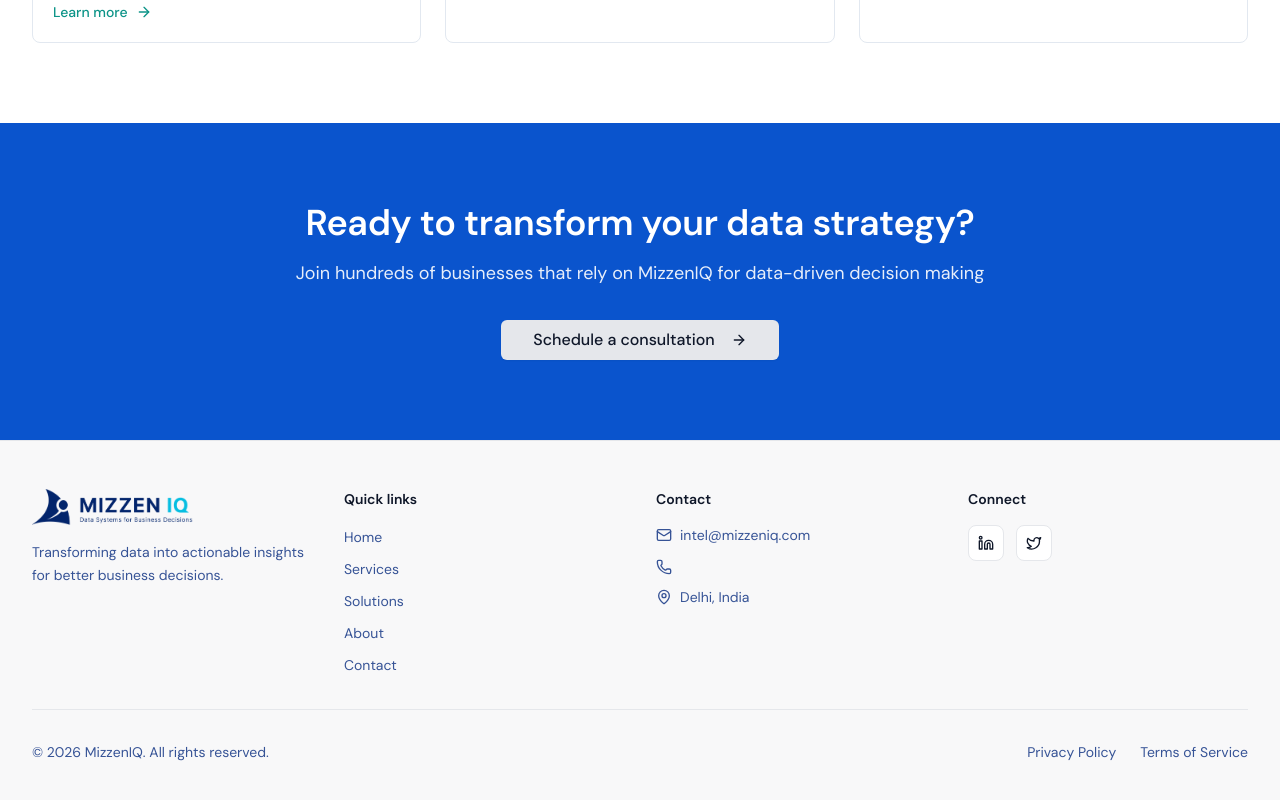
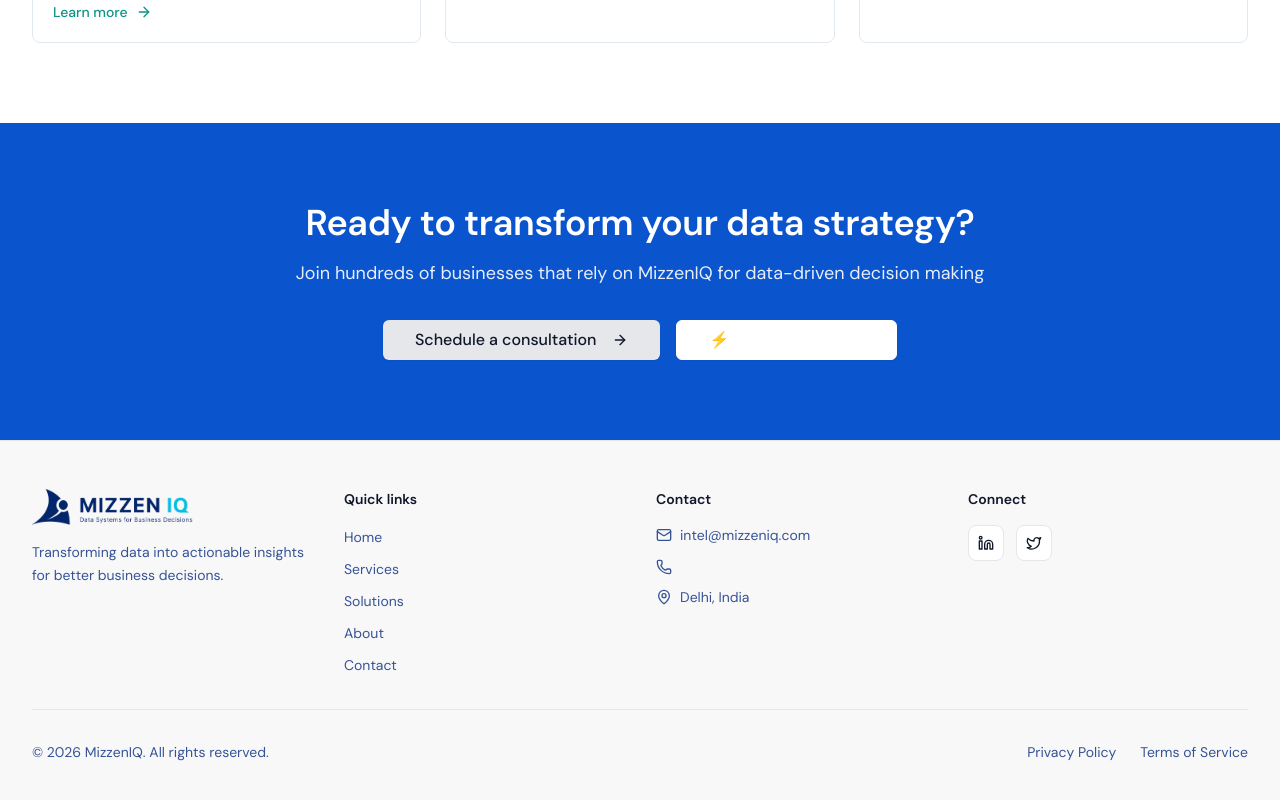
Before and after one commit to dheeerajkashyap/Website-Miz, a React (Vite) app: page /Website-Miz/CaseStudy in a window 1280 px wide. Shown: the part 1437-2237 px from the top of the page. Built offline with nearby package versions, Linux system fonts and the light colour scheme; the HTML template or start-up script is replaced by a standard one.

Commit message:
Update CaseStudy.jsx

```diff
--- a/src/pages/CaseStudy.jsx
+++ b/src/pages/CaseStudy.jsx
@@ -249,12 +249,23 @@ function CaseStudyPage() {
                 <p className="text-lg text-primary-foreground/90 mb-8 leading-relaxed">
                   Join hundreds of businesses that rely on {SITE_NAME} for data-driven decision making
                 </p>
+
+               <div className="flex flex-col sm:flex-row gap-4 justify-center">
   <Button asChild size="lg" variant="secondary" className="text-base">
     <Link to="/contact">
       Schedule a consultation
       <ArrowRight className="w-4 h-4 ml-2" />
     </Link>
   </Button>
+  <Button asChild size="lg" variant="outline" className="text-base border-white text-white hover:bg-white hover:text-primary">
+    <Link to="/freight-saver">
+      ⚡ Freight Saver
+      <ArrowRight className="w-4 h-4 ml-2" />
+    </Link>
+  </Button>
+</div>
+
+
               </motion.div>
             </div>
           </section>
```
Lines whose indentation alone changed are shown as unchanged.
